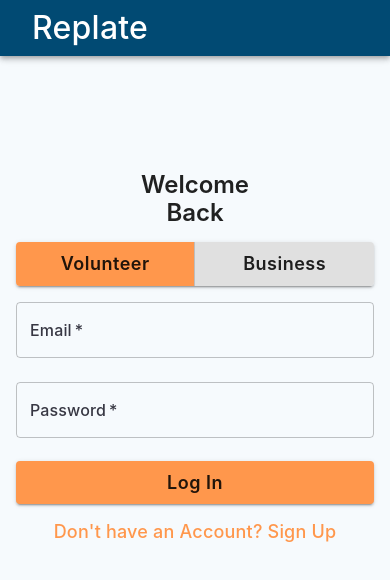
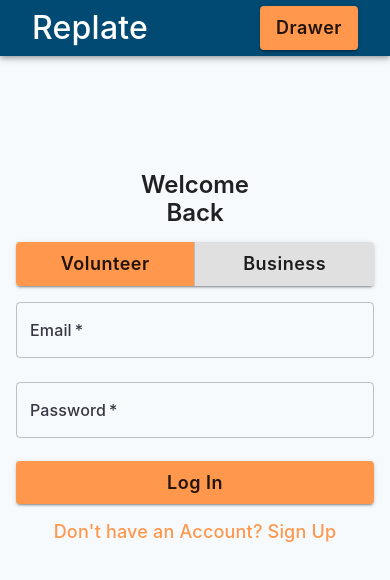
Before and after one commit to bw-replate1-2-20/frontend, a React (Create React App) app: page / in a window 390 px wide. Shown: the top 580 px of the page. Built offline with nearby package versions, Linux system fonts and the light colour scheme; a web font is replaced by a local one.

Commit message:
Added mobile drawer to navbar

```diff
--- a/src/components/NavBar.js
+++ b/src/components/NavBar.js
@@ -1,9 +1,9 @@
-import React from "react";
+import React, { useState } from "react";
 
 import { connect } from "react-redux";
 
 // material ui
-import { Container } from "@material-ui/core";
+import { Container, Drawer } from "@material-ui/core";
 
 import Grid from "@material-ui/core/Grid";
 import { makeStyles } from "@material-ui/core/styles";
@@ -36,12 +36,23 @@
   }
 }));
 
+
 function NavBar(props) {
   const classes = useStyles();
+  const [drawerOpen, setDrawerOpen] = useState(false);
 
   const logout = useHistory();
 
   return (
+
+    <>
+
+    <Drawer open={drawerOpen} PaperProps={{style: {width: '100%'}}}>
+    <Button color='primary' variant='contained' onClick={() => {
+                setDrawerOpen(!drawerOpen);
+              }}>Drawer</Button>
+    </Drawer>
+
     <div className={classes.root}>
       <AppBar position="static" color="secondary">
         <Container maxWidth="md">
@@ -50,7 +61,10 @@
               <Typography variant="h4" className={classes.title}>
                 Replate
               </Typography>
-              {props.id && (
+              <Button color='primary' variant='contained' onClick={() => {
+                setDrawerOpen(!drawerOpen);
+              }}>Drawer</Button>
+              {localStorage.getItem("id") && (
                 <Button
                   onClick={() => {
                     localStorage.clear();
@@ -65,6 +79,9 @@
         </Container>
       </AppBar>
     </div>
+
+
+    </>
   );
 }
 
```
